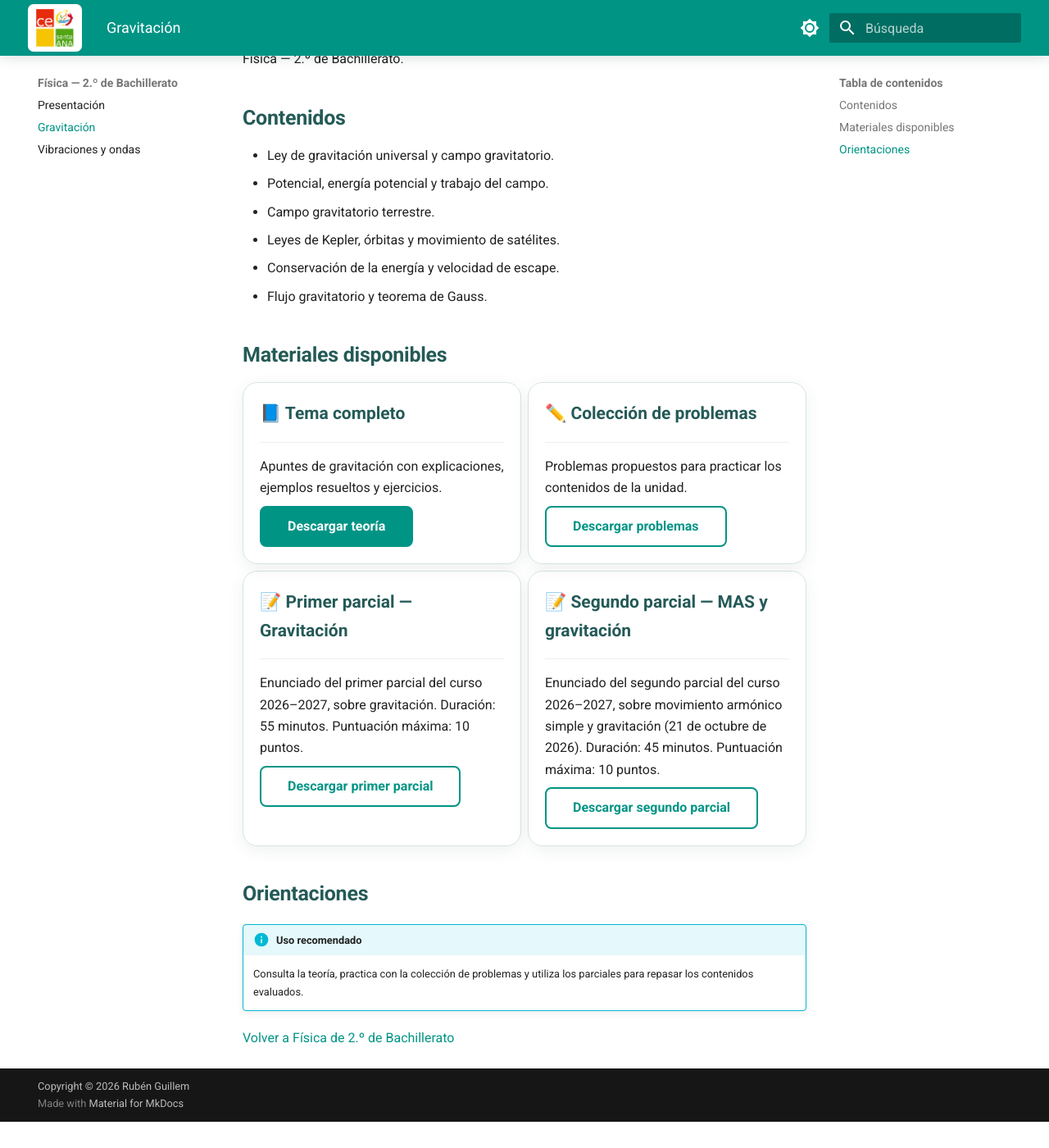
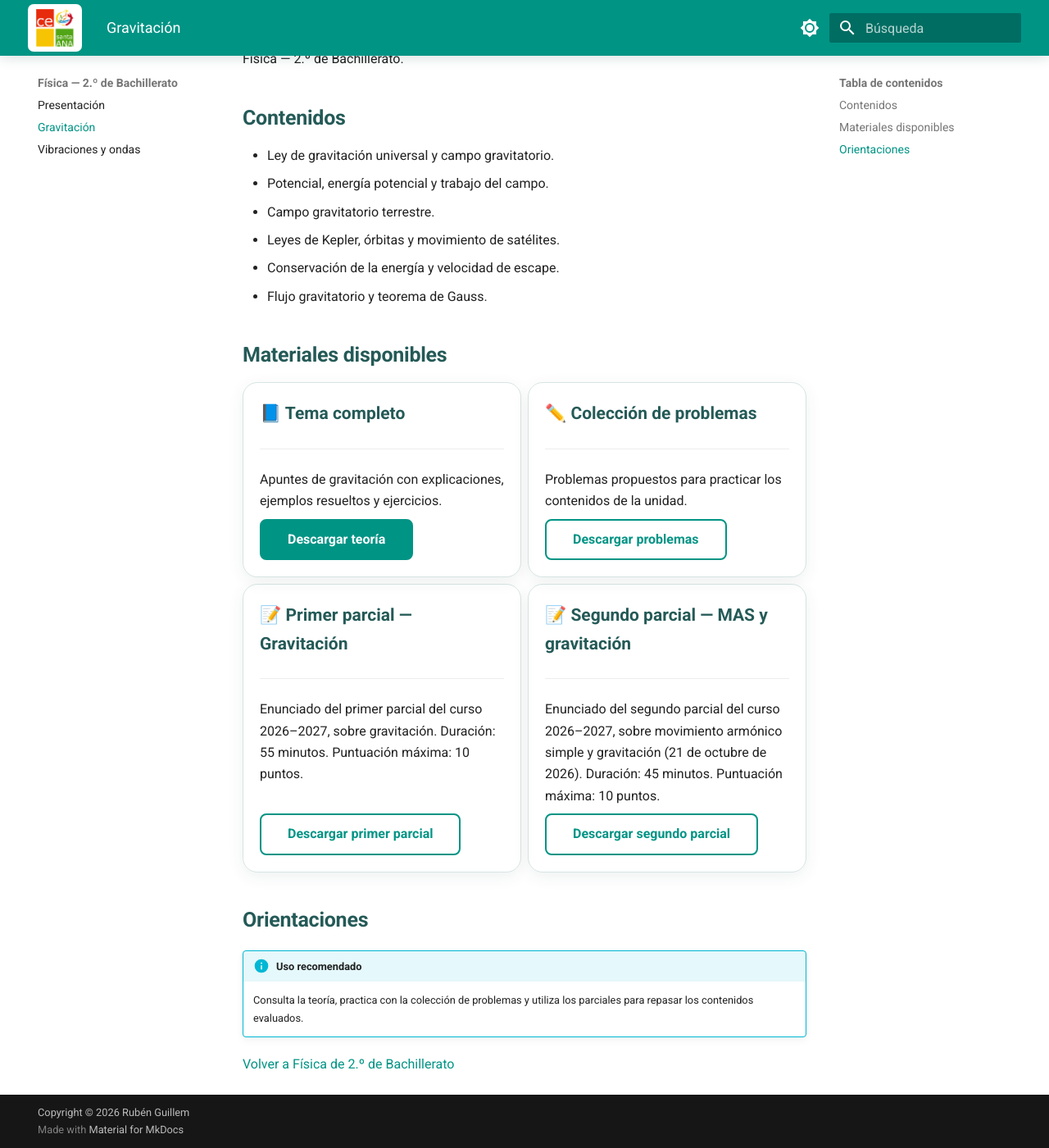
Before and after one commit to 5n7t99rb9d-web/recursos-docentes, an MkDocs documentation site: the page built from docs/fisica/2-bach/gravitacion.md, in a window 1280 px wide and 1400 px high, scrolled down 186 px. Shown: the whole window at 82% size. Built offline with MkDocs 1.6.1 and Material for MkDocs 9.7.7, drawn with Linux system fonts in a browser that asks for light colours; before the commit the page ends 1554 px from its top, so only the background shows below that.

Commit message:
Alinear botones de recursos en Física

```diff
--- a/docs/stylesheets/extra.css
+++ b/docs/stylesheets/extra.css
@@ -37,6 +37,17 @@
 .md-typeset .grid.cards hr {
   margin: 0.6rem 0;
 }
+
+/* Alinear los botones de las tarjetas de Física dentro de cada fila. */
+.md-typeset .grid.physics-resources > ul > li {
+  display: flex;
+  flex-direction: column;
+}
+
+.md-typeset .grid.physics-resources > ul > li > p:last-child {
+  margin-top: auto;
+}
+
 /* Vídeos de Vibraciones y ondas */
 .md-typeset .grid.wave-videos {
   grid-template-columns: repeat(2, minmax(0, 1fr));
```
